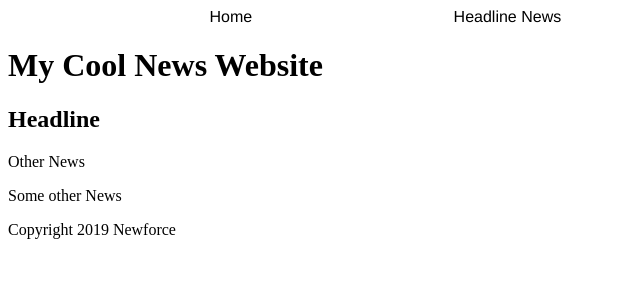
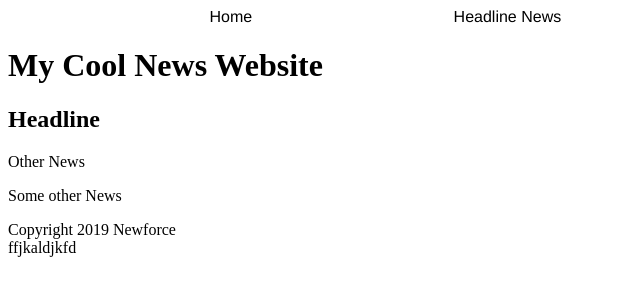
Before and after one commit to jessicaayerst/css-lightning, a plain HTML site: page index.html in a window 1280 px wide. Shown: the full height of the page, 0-640 px from the left. Drawn offline with Linux system fonts and the light colour scheme.

Commit message:
edited-html

```diff
--- a/index.html
+++ b/index.html
@@ -31,7 +31,7 @@
     </section>
     <footer>Copyright 2019 Newforce</footer>
 
-
+ffjkaldjkfd
 
 
 
```
